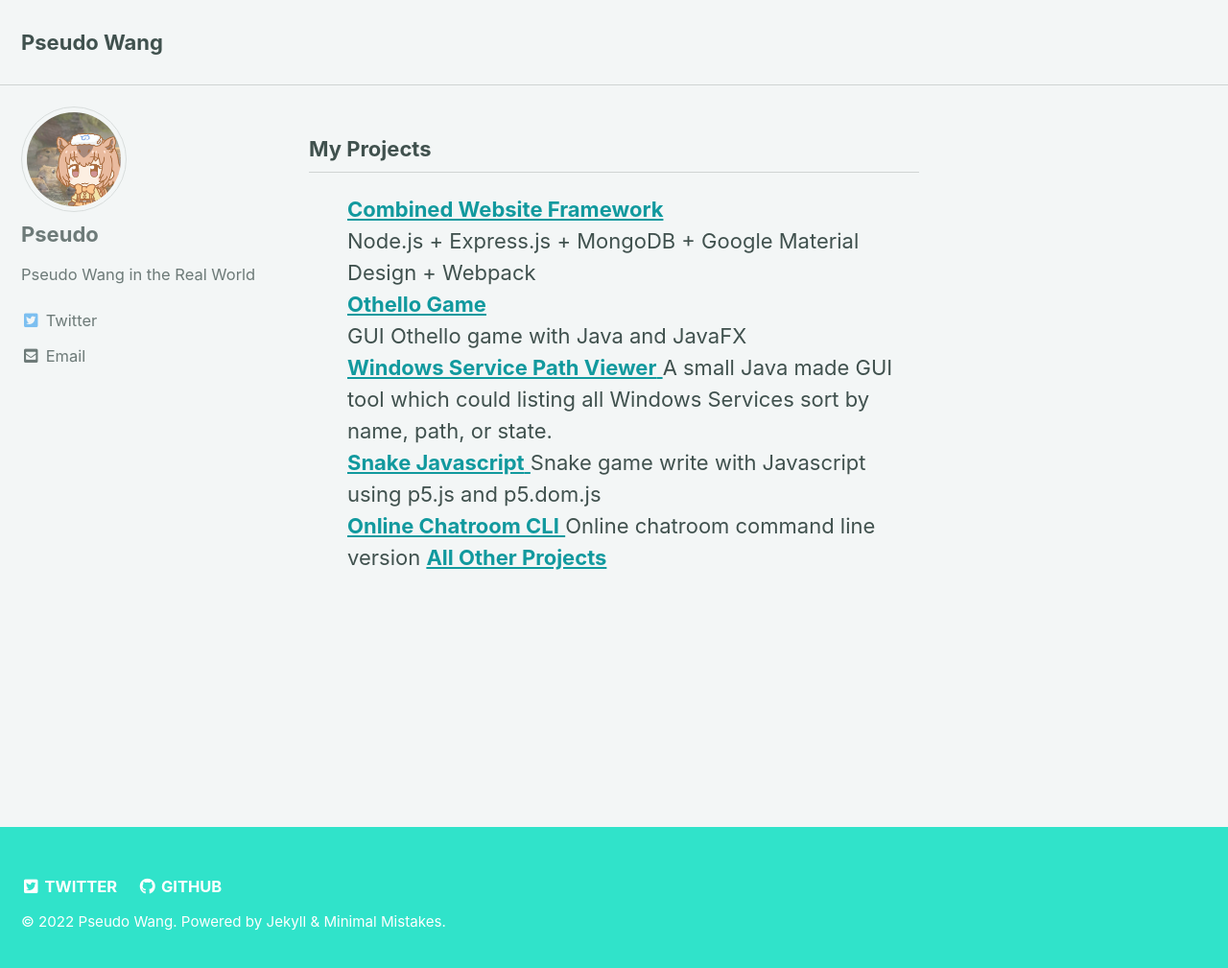
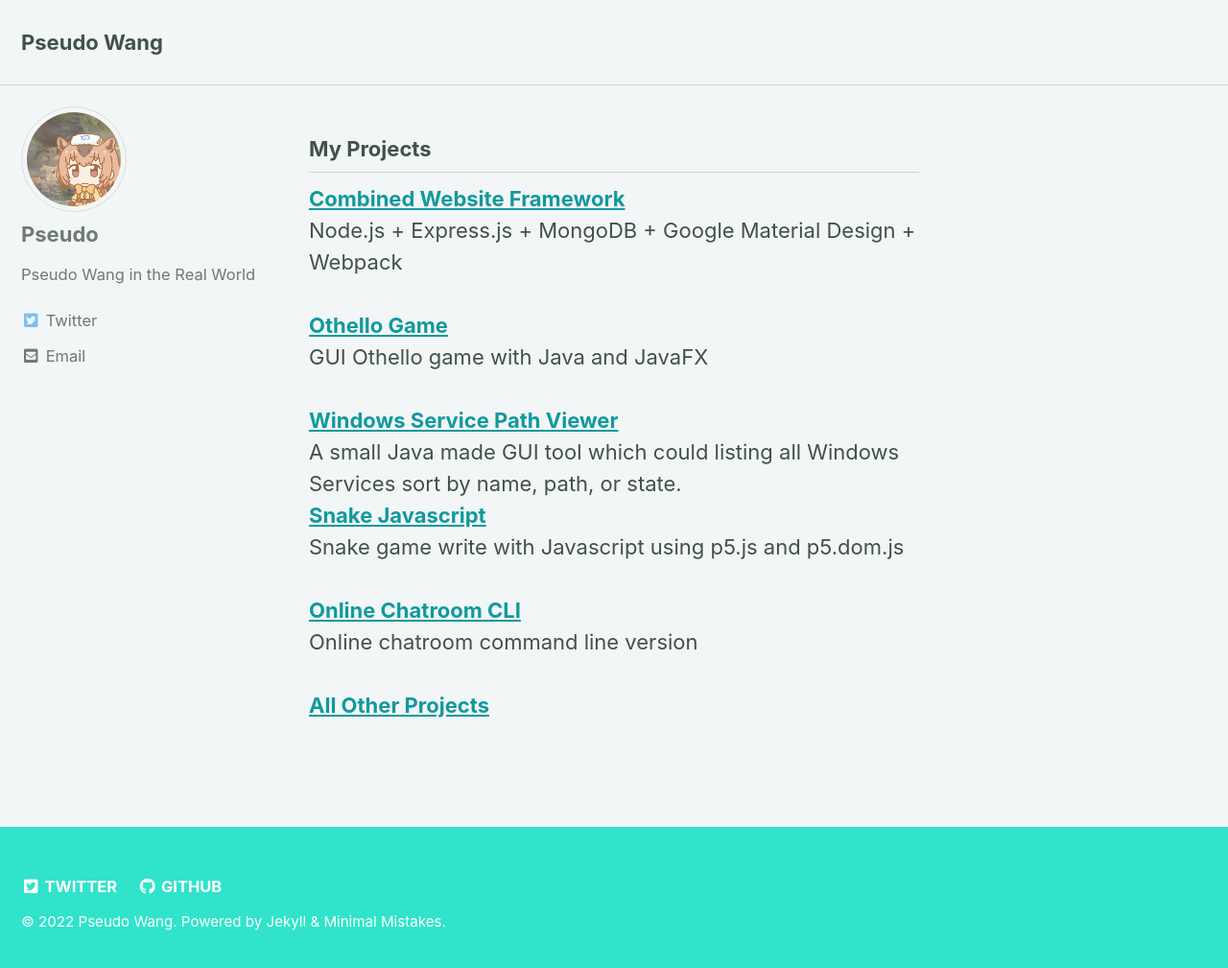
Before and after one commit to WuWaA/wuwaa.github.io, a Jekyll site: the page built from index.html, in a window 1280 px wide and 1017 px high. Shown: the top 1009 px of the window at 96% size. Built offline with Jekyll 4.4.1, drawn with Linux system fonts in a browser that asks for light colours; cached includes are drawn as plain includes; the list of posts is cut into pages by our own code.

Commit message:
Update new style

```diff
--- a/_layouts/home.html
+++ b/_layouts/home.html
@@ -21,7 +21,6 @@ layout: archive
 </div> -->
 
 <!-- temporary presentation -->
-<ul>
 <div class="entries">
   <a href="https://github.com/WuWaA/Combined-Website-Framework">
     <strong>Combined Website Framework</strong>
@@ -29,7 +28,7 @@ layout: archive
   <br>
   <span>Node.js + Express.js + MongoDB + Google Material Design + Webpack</span>
 </div>
-
+<br>
 <div class="entries">
   <a href="https://github.com/WuWaA/Othello-Game">
     <strong>Othello Game</strong>
@@ -37,32 +36,34 @@ layout: archive
   <br>
   <span>GUI Othello game with Java and JavaFX</span>
 </div>
-
+<br>
 <div class="entries">
   <a href="https://github.com/WuWaA/Windows-Service-Path-Viewer">
     <strong>Windows Service Path Viewer</strong>
   </a>
+  <br>
   <span>A small Java made GUI tool which could listing all Windows Services sort by name, path, or state.</span>
 </div>
 <div class="entries">
   <a href="https://github.com/WuWaA/Snake-Javascript">
     <strong>Snake Javascript</strong>
   </a>
+  <br>
   <span>Snake game write with Javascript using p5.js and p5.dom.js</span>
 </div>
-
+<br>
+<div class="entries">
   <a href="https://github.com/WuWaA/Online-Chatroom-CLI">
     <strong>Online Chatroom CLI</strong>
   </a>
-
-
+  <br>
   <span>Online chatroom command line version</span>
-
-
+</div>
+<br>
+<div class="entries">
   <a href="https://github.com/WuWaA/">
     <strong>All Other Projects</strong>
   </a>
-
-</ul>
+</div>
 
 <!-- {% include paginator.html %} -->
```
Lines whose indentation alone changed are shown as unchanged.
